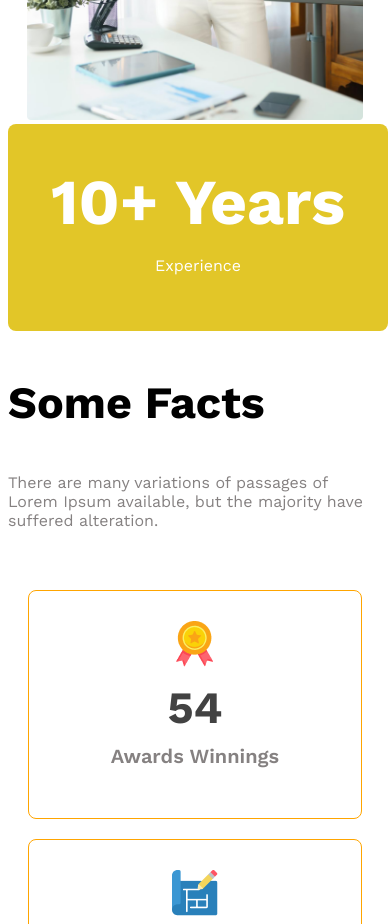
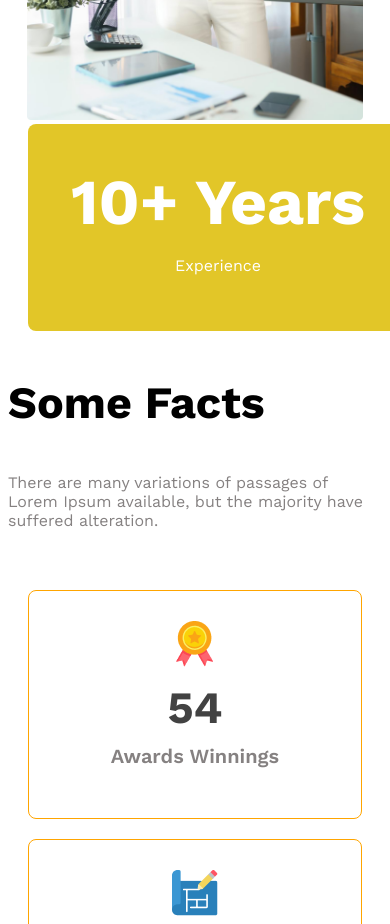
Before and after one commit to Mimu11/g3-architects-website, a plain HTML site: page index.html in a window 390 px wide. Shown: the part 4820-5744 px from the top of the page. Drawn offline with nearby package versions, Linux system fonts and the light colour scheme.

Commit message:
Final Work

```diff
--- a/style.css
+++ b/style.css
@@ -265,7 +265,8 @@ main {
 
     .ten-years-badge {
         position: static;
-        max-width: 300px;
+        width: 300px;
+        margin-left: 20px;
     }
 
     .footer {
```
